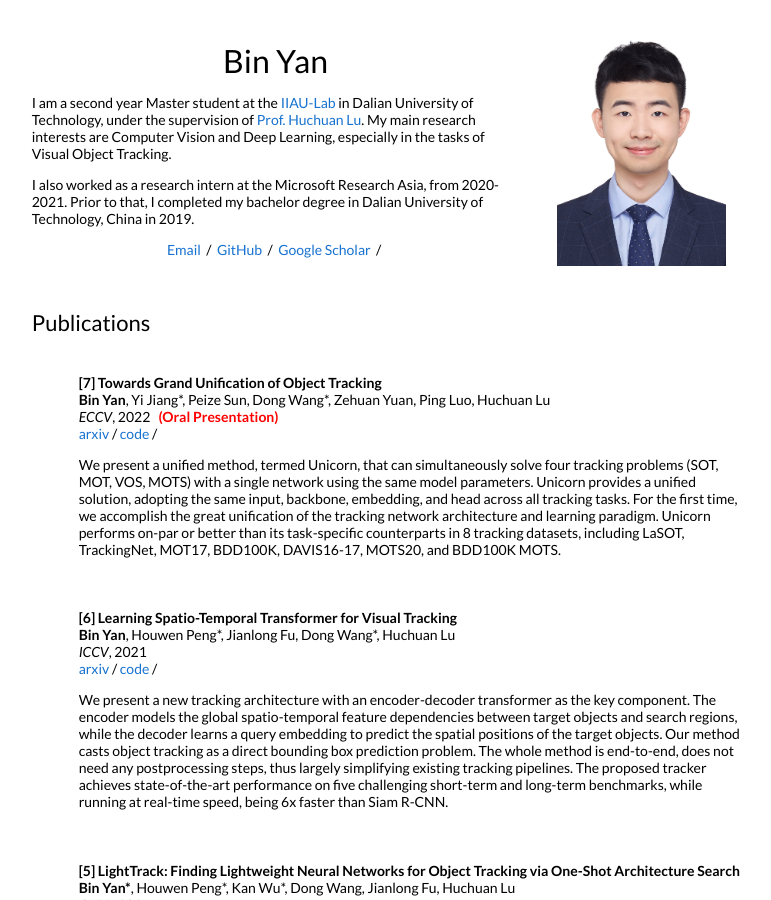
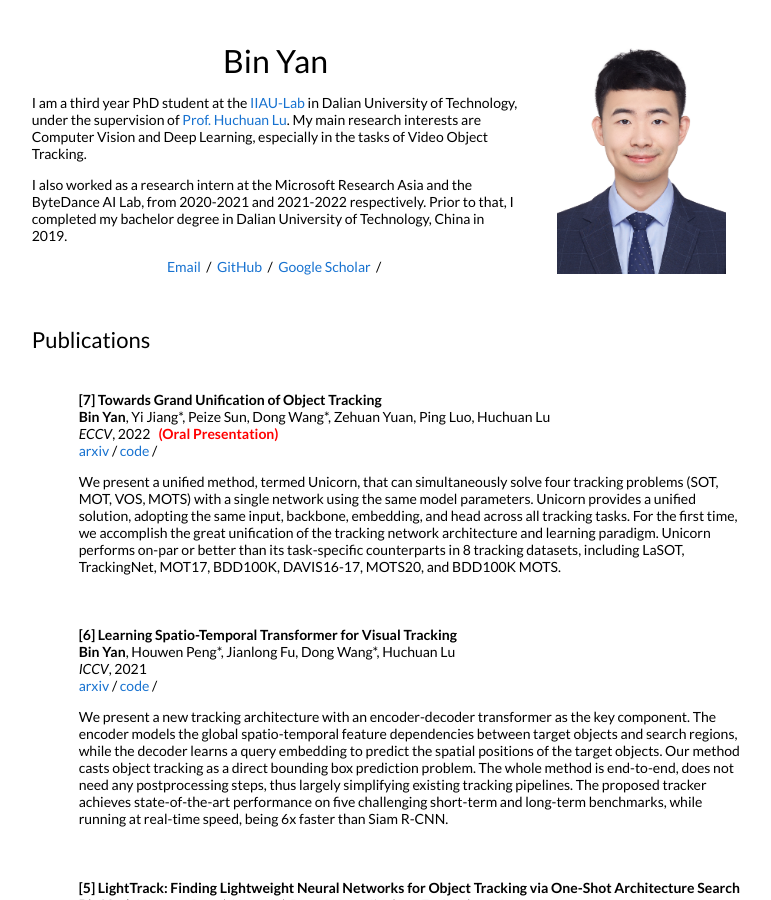
Before and after one commit to MasterBin-IIAU/masterbin-iiau.github.io, a Jekyll site: the page built from _posts/2022-07-15-unicorn.markdown, in a window 1280 px wide and 900 px high. Shown: the whole window, without its empty margins (252-1023 px from the left). Built offline with Jekyll 4.4.1, drawn with Linux system fonts in a browser that asks for light colours.

Commit message:
update profile

```diff
--- a/_layouts/default.html
+++ b/_layouts/default.html
@@ -27,11 +27,11 @@
               <h1>
                 Bin Yan
               </h1>
-              <p>I am a second year Master student at the <a href="https://ice.dlut.edu.cn/lu/">IIAU-Lab</a> in Dalian University of Technology, under the supervision of <a href="https://scholar.google.com/citations?user=D3nE0agAAAAJ&hl=zh-CN">Prof. Huchuan Lu</a>.
-                My main research interests are Computer Vision and Deep Learning, especially in the tasks of Visual Object Tracking.
+              <p>I am a third year PhD student at the <a href="https://ice.dlut.edu.cn/lu/">IIAU-Lab</a> in Dalian University of Technology, under the supervision of <a href="https://scholar.google.com/citations?user=D3nE0agAAAAJ&hl=zh-CN">Prof. Huchuan Lu</a>.
+                My main research interests are Computer Vision and Deep Learning, especially in the tasks of Video Object Tracking.
               </p>
               <p>
-                I also worked as a research intern at the Microsoft Research Asia, from 2020-2021. Prior to that, I completed my bachelor degree in Dalian University of Technology, China in 2019.
+                I also worked as a research intern at the Microsoft Research Asia and the ByteDance AI Lab, from 2020-2021 and 2021-2022 respectively. Prior to that, I completed my bachelor degree in Dalian University of Technology, China in 2019.
               </p>
               <p style="text-align:center">
                 <a href="mailto:yan_bin@mail.dlut.edu.cn"> Email</a> &nbsp;/&nbsp;
```
